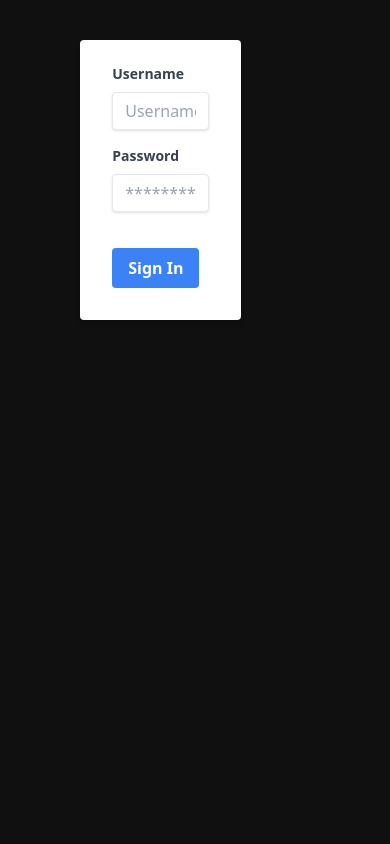
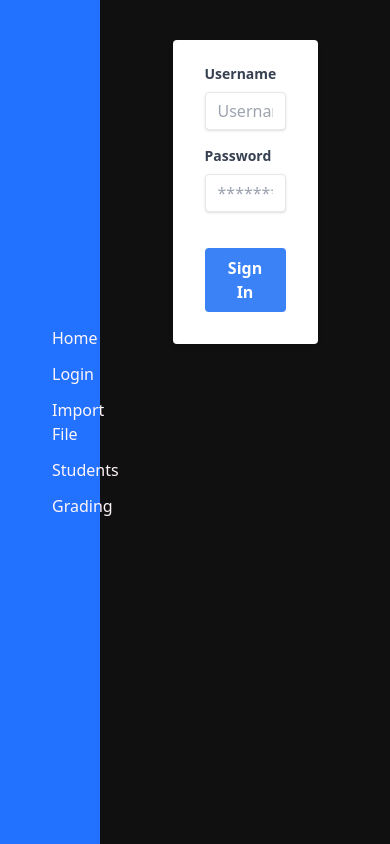
Before and after one commit to JinPlanter/Pharma-Assist, a Next.js app: page /Login in a window 390 px wide. Built offline with nearby package versions, Linux system fonts and the light colour scheme.

Commit message:
added tailwindcss to classes and classes for menu button

```diff
--- a/app/globals.css
+++ b/app/globals.css
@@ -1,3 +1,7 @@
+@import "tailwindcss/base";
+@import "tailwindcss/components";
+@import "tailwindcss/utilities";
+
 @tailwind base;
 @tailwind components;
 @tailwind utilities;
@@ -197,12 +201,11 @@ p {
   min-width: 300px;
 }
 
-@media screen and (max-width: 700px) {
+@layer components {
   .navigation {
-    display: none;
+    @apply navbar;
   }
 }
-
 .navigationContainer {
   display: flex;
   align-items: center;
@@ -251,3 +254,39 @@ p {
   font-weight: 700;
   color: theme("colors.custom-white");
 }
+/* Menu Button */
+
+.menuButton {
+  display: none;
+}
+@layer components {
+  .menuButton {
+    @apply flex-none btn btn-square btn-ghost;
+  }
+
+  .menuButtonWrapper {
+    @apply flex align-top;
+  }
+}
+/* Mobile View */
+
+@media screen and (max-width: 700px) {
+  .navigation {
+    width: 100px;
+    min-width: 100px;
+  }
+
+  .menuButton {
+    display: flex;
+  }
+
+  @layer components {
+    .navigation {
+      @apply flex-none;
+    }
+
+    .menuButton {
+      @apply align-top;
+    }
+  }
+}
```
